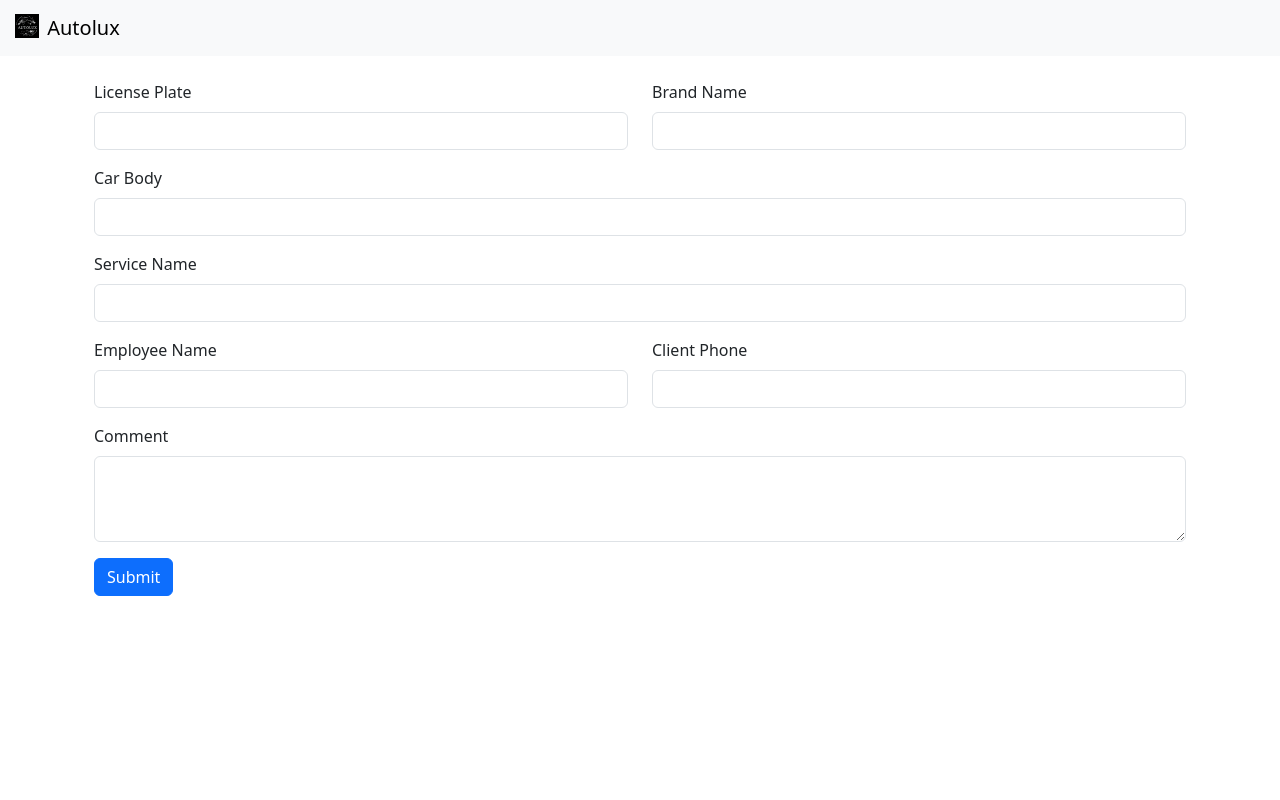
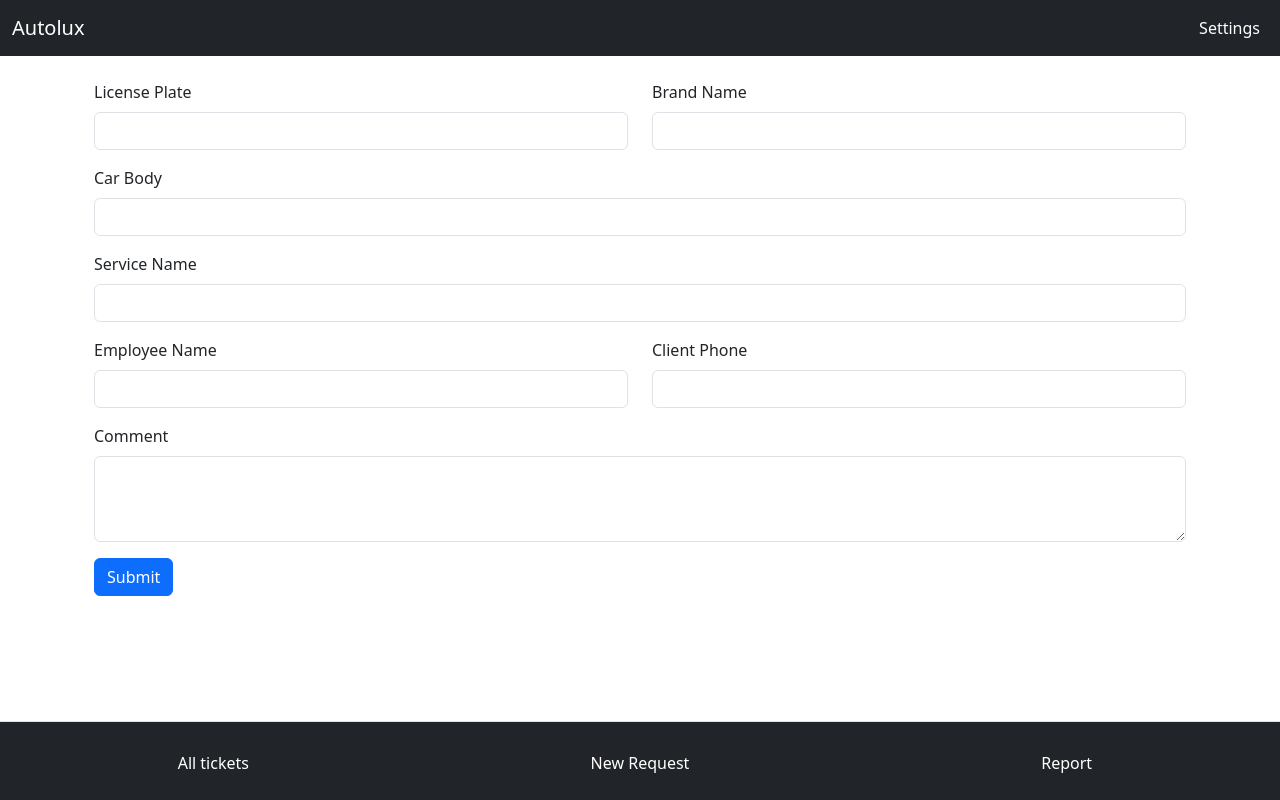
Before and after one commit to Zhaka05/AutoluxCRM, a FastAPI app: page /create-order in a window 1280 px wide. Run offline with FastAPI, Linux system fonts and the light colour scheme.

Commit message:
add navbar and footer; add pydantic validation; remove company logo

```diff
--- a/main.py
+++ b/main.py
@@ -2,12 +2,16 @@ from fastapi import FastAPI, Request, Depends, Form
 from fastapi.templating import Jinja2Templates
 from fastapi.responses import RedirectResponse
 from fastapi.staticfiles import StaticFiles
+
 from sqlmodel import Session, select
+from pydantic import BaseModel
+
 from database import create_db_and_tables, get_session
 from models import ServiceTicket
 
 from typing import Annotated, Any
 from contextlib import asynccontextmanager
+
 
 SessionDep = Annotated[Session, Depends(get_session)]
 
@@ -29,27 +33,30 @@ def get_create_order(
 ):
     return templates.TemplateResponse(request=request, name="create_order.html")
 
+class TicketRequestForm(BaseModel):
+    license_plate: str
+    brand: str
+    car_body: str
+    employee_name: str
+    service_name: str
+    client_phone: str
+    comment: str
+
 @app.post("/create-order")
 def post_create_order(
         request: Request,
         session: SessionDep,
-        license_plate: str = Form(...),
-        brand: str = Form(...),
-        car_body: str = Form(...),
-        employee_name: str = Form(...),
-        service_name: str = Form(...),
-        client_phone: str = Form(...),
-        comment: str = Form(...),
+        ticket_form: Annotated[TicketRequestForm, Form()],
 ):
     # post handler to save a new ticket
     db_service_ticket = ServiceTicket(
-        license_plate=license_plate,
-        brand=brand,
-        car_body=car_body,
-        service_name=service_name,
-        employee_name=employee_name,
-        client_phone=client_phone,
-        comment=comment,
+        license_plate=ticket_form.license_plate,
+        brand=ticket_form.brand,
+        car_body=ticket_form.car_body,
+        service_name=ticket_form.service_name,
+        employee_name=ticket_form.employee_name,
+        client_phone=ticket_form.client_phone,
+        comment=ticket_form.comment,
     )
     session.add(db_service_ticket)
     session.commit()
--- a/templates/base.html
+++ b/templates/base.html
@@ -9,24 +9,68 @@
         integrity="sha384-aFq/bzH65dt+w6FI2ooMVUpc+21e0SRygnTpmBvdBgSdnuTN7QbdgL+OapgHtvPp"
         crossorigin="anonymous"
     />
+    <style>
+        body {
+            margin-bottom: 100px;
+        }
+    </style>
 </head>
 <header>
-    <nav class="navbar bg-body-tertiary">
-      <div class="container-fluid">
-        <a class="navbar-brand" href="/">
-              <img src="static/autolux.svg" alt="" width="30" height="24" class="d-inline-block align-text-top">
-          Autolux
-        </a>
-      </div>
+    <nav class="navbar navbar-expand-lg navbar-dark bg-dark">
+        <div class="container-fluid">
+            <!-- Logo on the left -->
+            <a class="navbar-brand">
+                Autolux
+            </a>
+<!--            <a class="navbar-brand" href="/">-->
+<!--              <img src="static/autolux.svg" alt="" width="30" height="24" class="d-inline-block align-text-top">-->
+<!--                Autolux-->
+<!--            </a>-->
+
+
+            <!-- Burger button on the right -->
+            <button class="navbar-toggler" type="button" data-bs-toggle="collapse" data-bs-target="#navbarNav" aria-controls="navbarNav" aria-expanded="false" aria-label="Toggle navigation">
+                <span class="navbar-toggler-icon"></span>
+            </button>
+
+            <!-- Collapsible menu -->
+            <div class="collapse navbar-collapse" id="navbarNav">
+                <ul class="navbar-nav ms-auto">
+                    <li class="nav-item">
+                        <a class="nav-link active" aria-current="page" href="#">Settings</a>
+                    </li>
+                </ul>
+            </div>
+        </div>
     </nav>
-
 </header>
 <body>
       {% block body %}
       {% endblock %}
-      <script src="https://cdn.jsdelivr.net/npm/bootstrap@5.3.8/dist/js/bootstrap.bundle.min.js"></script>
 </body>
-<footer>
-
+<footer id="mainFooter" class="bg-dark border-top fixed-bottom">
+    <div class="container-fluid">
+        <div class="row text-center py-2">
+            <div class="col-4">
+                <a href="/orders" class="btn btn-dark w-100 d-flex flex-column align-items-center text-decoration-none p-3">
+                    <i class="bi bi-inbox" style="font-size: 1.75rem;"></i>
+                    <small class="mt-1" style="font-size: 1rem;">All tickets</small>
+                </a>
+            </div>
+            <div class="col-4">
+                <a href="/" class="btn btn-dark w-100 d-flex flex-column align-items-center text-decoration-none p-3">
+                    <i class="bi bi-plus-circle" style="font-size: 1.75rem;"></i>
+                    <small class="mt-1" style="font-size: 1rem;">New Request</small>
+                </a>
+            </div>
+            <div class="col-4">
+                <a href="#" class="btn btn-dark w-100 d-flex flex-column align-items-center text-decoration-none p-3">
+                    <i class="bi bi-flag" style="font-size: 1.75rem;"></i>
+                    <small class="mt-1" style="font-size: 1rem;">Report</small>
+                </a>
+            </div>
+        </div>
+    </div>
 </footer>
+    <script src="https://cdn.jsdelivr.net/npm/bootstrap@5.3.8/dist/js/bootstrap.bundle.min.js"></script>
 </html>
--- a/templates/orders.html
+++ b/templates/orders.html
@@ -1,4 +1,5 @@
 {% extends "base.html" %}
+
 
 {% block body %}
 
```
